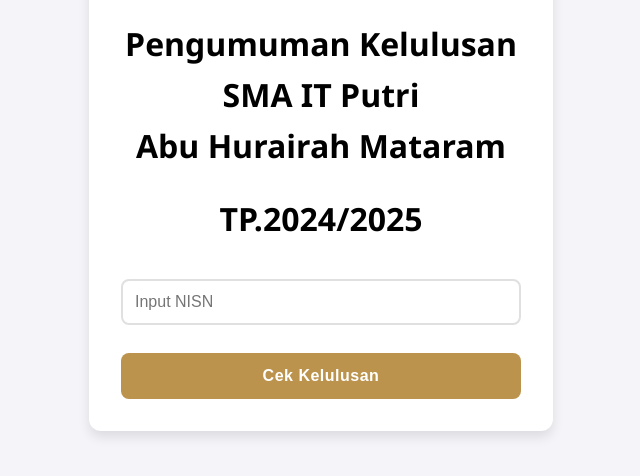
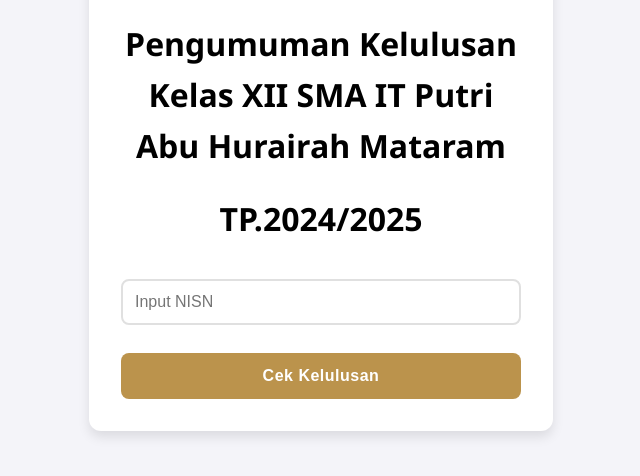
Before and after one commit to riyandzulfikar/aplikasi-kelulusan, a plain HTML site: page index.html in a window 1280 px wide. Shown: the part 252-728 px from the top of the page, without its empty margins (319-959 px from the left). Drawn offline with Linux system fonts and the light colour scheme.

Commit message:
Update index.html

```diff
--- a/index.html
+++ b/index.html
@@ -10,7 +10,7 @@
     <div class="container">
         <form id="formKelulusan">
             <img src="logo-sma-putri.png" alt="Logo SMA IT Putri Abu Hurairah" class="logo">
-            <h1>Pengumuman Kelulusan SMA IT Putri <br> Abu Hurairah Mataram</h1>
+            <h1>Pengumuman Kelulusan Kelas XII SMA IT Putri <br> Abu Hurairah Mataram</h1>
             <h1>TP.2024/2025</h1>
             <input type="text" id="nisn" placeholder="Input NISN" required>
             <button type="submit">Cek Kelulusan</button>
```
